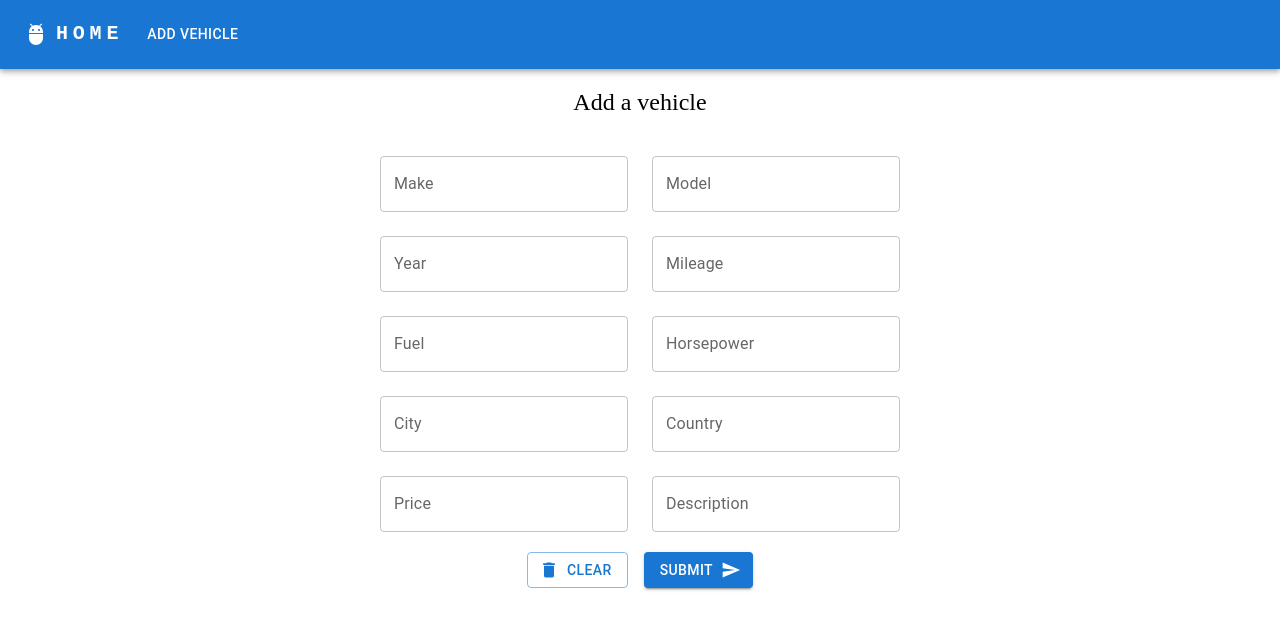
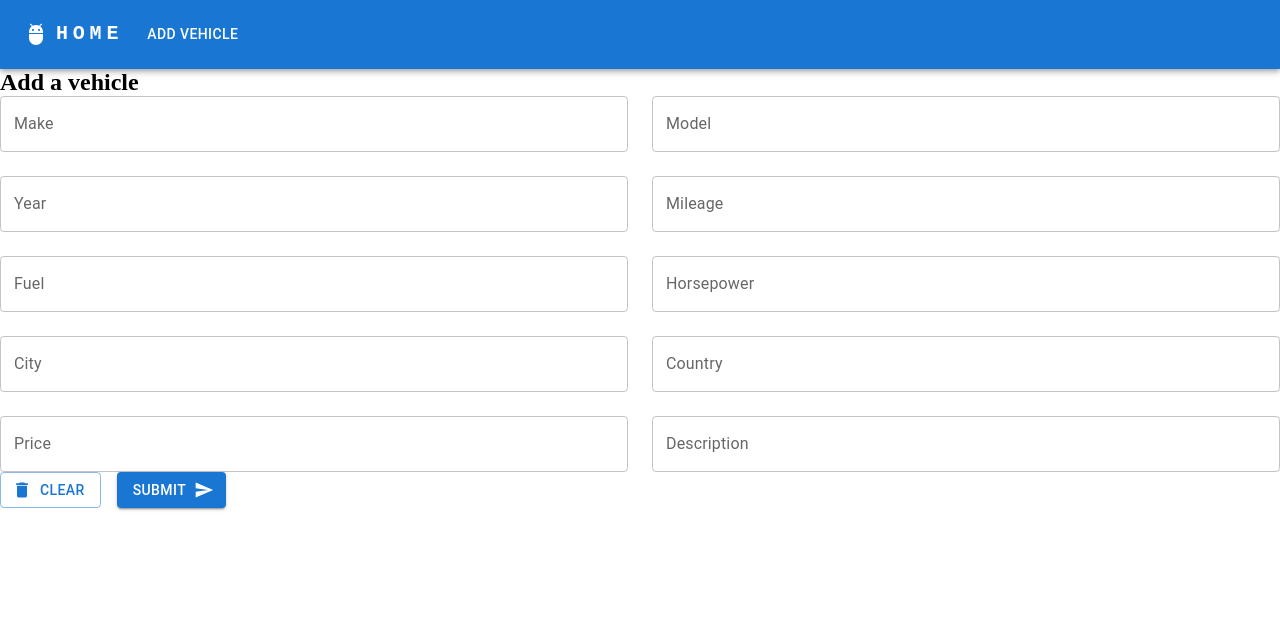
Before and after one commit to kosuo9909/store-project, a React (Create React App) app: page /add in a window 1280 px wide. Shown: the top 630 px of the page. Built offline with nearby package versions, Linux system fonts and the light colour scheme.

Commit message:
refactoring

```diff
--- a/src/components/AddVehicle.tsx
+++ b/src/components/AddVehicle.tsx
@@ -97,7 +97,7 @@ const AddVehicle: React.FC<IAddVehicle> = ({
   };
 
   return (
-    <main>
+    <div>
       {addOrEdit === 'add' ? <h2>Add a vehicle</h2> : <h2>Edit vehicle</h2>}
       <Box
         component='form'
@@ -168,7 +168,7 @@ const AddVehicle: React.FC<IAddVehicle> = ({
           </Button>
         </Stack>
       )}
-    </main>
+    </div>
   );
 };
 
```
